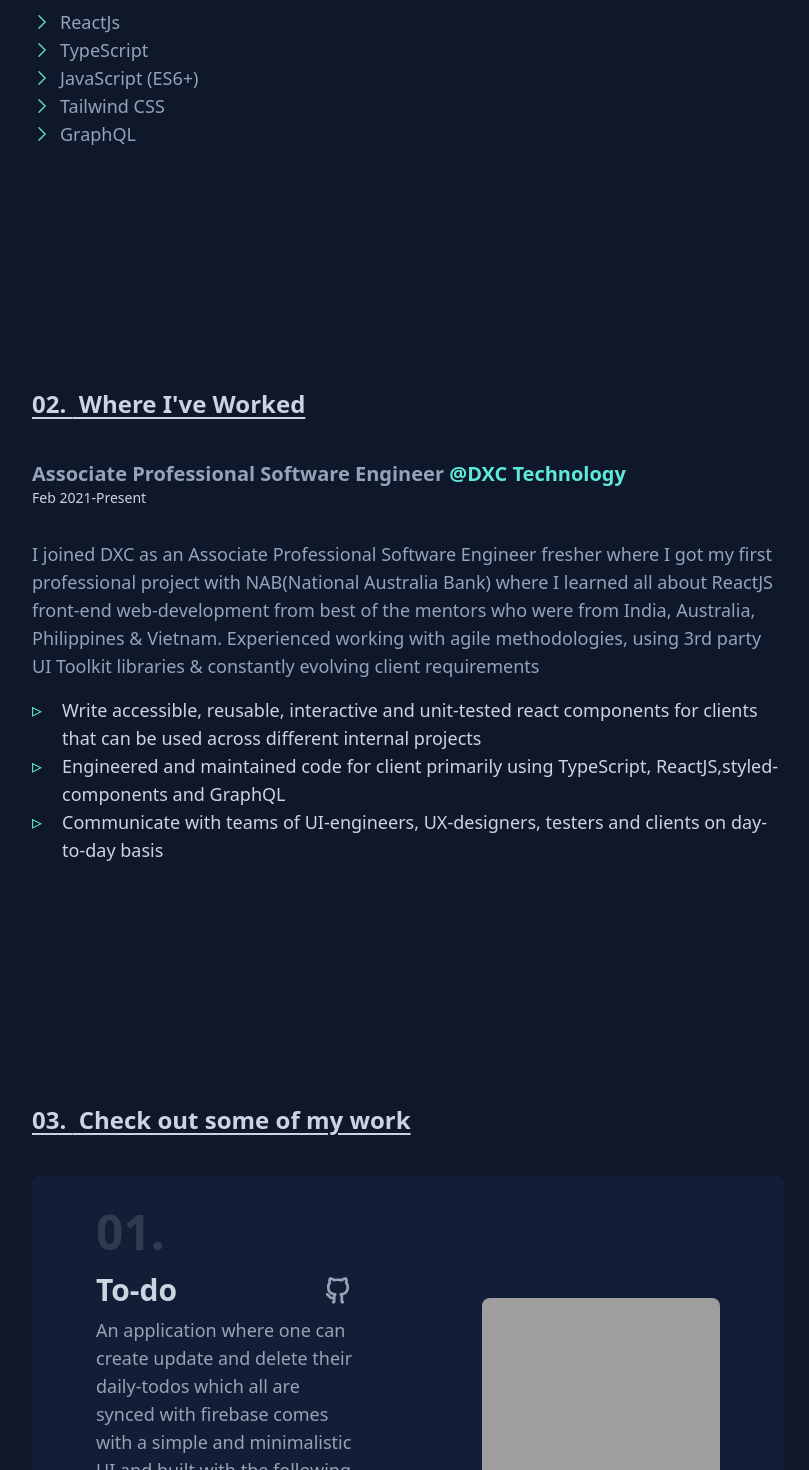
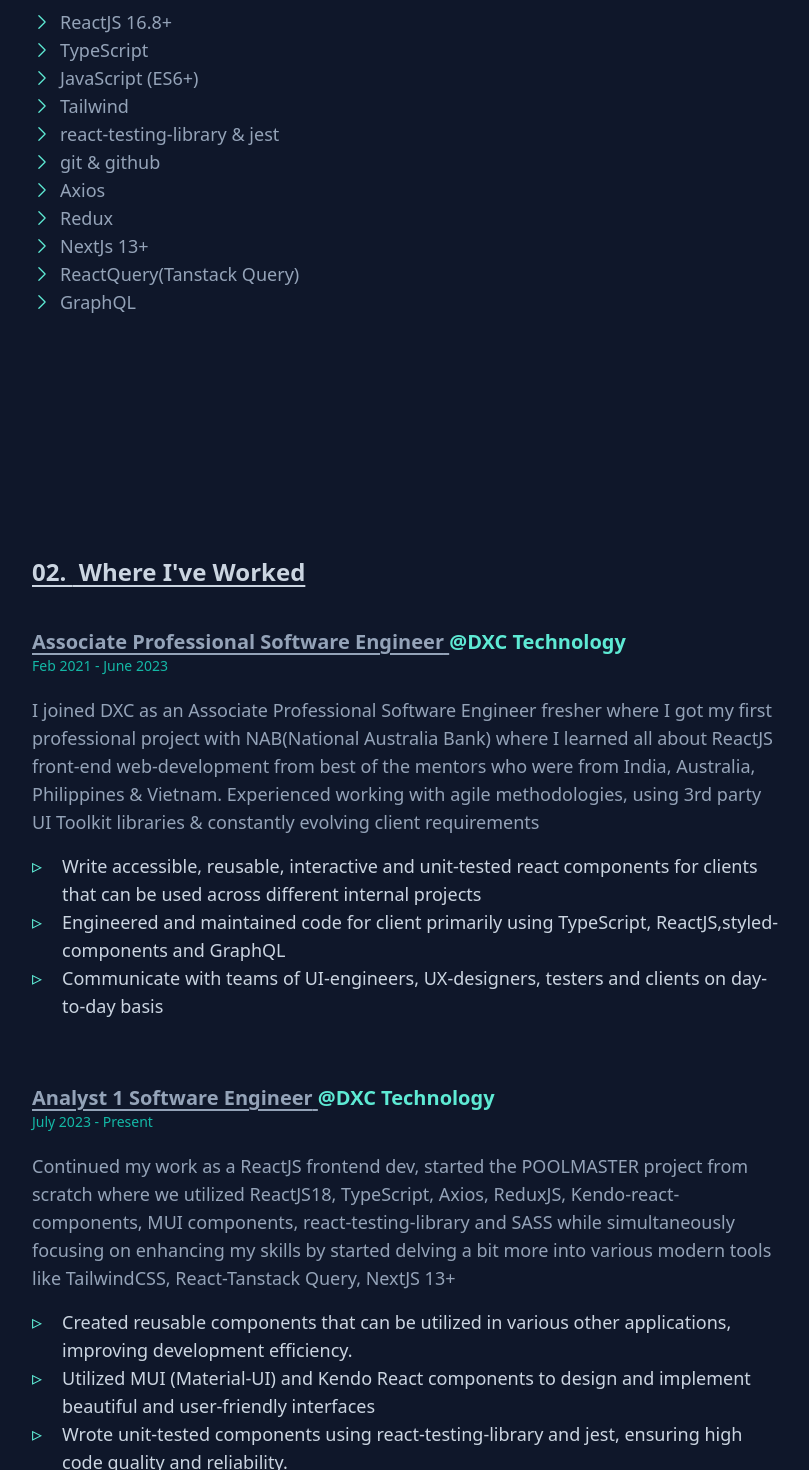
Before and after one commit to Shubham052000/portfolio-web-app, a React (Vite) app: page / in a window 1280 px wide. Shown: the part 1440-2910 px from the top of the page, without its empty margins (232-1041 px from the left). Built offline with nearby package versions, Linux system fonts and the light colour scheme; grey boxes are pictures that could not be loaded.

Commit message:
work experience update with minor tweaks (#13)

```diff
--- a/src/components/AboutMe.tsx
+++ b/src/components/AboutMe.tsx
@@ -1,3 +1,17 @@
+const skills = [
+  "ReactJS 16.8+",
+  "TypeScript",
+  "JavaScript (ES6+)",
+  "Tailwind",
+  "react-testing-library & jest",
+  "git & github",
+  "Axios",
+  "Redux",
+  "NextJs 13+",
+  "ReactQuery(Tanstack Query)",
+  "GraphQL",
+]
+
 const AboutMe = () => {
   return (
     <section id="about" className="text-sm md:text-lg">
@@ -12,6 +26,7 @@
       </p>
       <p className="mb-3">Here are a few technologies I’ve been working with recently:</p>
       <ul>
+        {skills.map((skill) => (
           <li className="flex items-center gap-2">
             {" "}
             <svg
@@ -24,64 +39,9 @@
             >
               <path strokeLinecap="round" strokeLinejoin="round" d="M8.25 4.5l7.5 7.5-7.5 7.5" />
             </svg>
-          ReactJs
+            {skill}
           </li>
-        <li className="flex items-center gap-2">
-          {" "}
-          <svg
-            xmlns="http://www.w3.org/2000/svg"
-            fill="none"
-            viewBox="0 0 24 24"
-            strokeWidth={1.5}
-            stroke="currentColor"
-            className="h-5 w-5 text-accented-high"
-          >
-            <path strokeLinecap="round" strokeLinejoin="round" d="M8.25 4.5l7.5 7.5-7.5 7.5" />
-          </svg>
-          TypeScript
-        </li>
-        <li className="flex items-center gap-2">
-          {" "}
-          <svg
-            xmlns="http://www.w3.org/2000/svg"
-            fill="none"
-            viewBox="0 0 24 24"
-            strokeWidth={1.5}
-            stroke="currentColor"
-            className="h-5 w-5 text-accented-high"
-          >
-            <path strokeLinecap="round" strokeLinejoin="round" d="M8.25 4.5l7.5 7.5-7.5 7.5" />
-          </svg>
-          JavaScript (ES6+)
-        </li>
-        <li className="flex items-center gap-2">
-          {" "}
-          <svg
-            xmlns="http://www.w3.org/2000/svg"
-            fill="none"
-            viewBox="0 0 24 24"
-            strokeWidth={1.5}
-            stroke="currentColor"
-            className="h-5 w-5 text-accented-high"
-          >
-            <path strokeLinecap="round" strokeLinejoin="round" d="M8.25 4.5l7.5 7.5-7.5 7.5" />
-          </svg>
-          Tailwind CSS
-        </li>
-        <li className="flex items-center gap-2">
-          {" "}
-          <svg
-            xmlns="http://www.w3.org/2000/svg"
-            fill="none"
-            viewBox="0 0 24 24"
-            strokeWidth={1.5}
-            stroke="currentColor"
-            className="h-5 w-5 text-accented-high"
-          >
-            <path strokeLinecap="round" strokeLinejoin="round" d="M8.25 4.5l7.5 7.5-7.5 7.5" />
-          </svg>
-          GraphQL
-        </li>
+        ))}
       </ul>
     </section>
   )
--- a/src/components/Experience.tsx
+++ b/src/components/Experience.tsx
@@ -22,8 +22,8 @@
 
       {data.map((job: experienceProps) => {
         return (
-          <div key={job.id}>
-            <span className="text-sm font-semibold md:text-xl">{job.position} </span>
+          <div key={job.id} className="mb-16">
+            <span className="text-sm font-semibold underline underline-offset-4 md:text-xl">{job.position} </span>
             <a
               href={job.url}
               className="group text-sm font-semibold text-accented-high transition-all duration-300 ease-in-out md:text-xl"
@@ -35,7 +35,7 @@
                 {job.title}
               </span>
             </a>
-            <span className="mb-8 block text-xs text-primary md:text-sm">{job.tenure}</span>
+            <span className="mb-5 block text-xs text-accented-low md:text-sm">{job.tenure}</span>
 
             <p className="mb-4 text-sm md:text-lg">{job.description}</p>
 
--- a/src/components/Projects.tsx
+++ b/src/components/Projects.tsx
@@ -5,7 +5,7 @@
   return (
     <section id="work" className="mt-40 text-sm md:text-lg">
       <h2 className="text-md mb-10 pt-20 font-semibold text-primary underline underline-offset-4 md:text-2xl">
-        <span>03.&nbsp;</span> Check out some of my work
+        <span>03.&nbsp;</span> Check out some of my work (sorted from newest)
       </h2>
       <ul>
         {data.mainProjects.map((projectData, index) => (
--- a/src/static/experienceData.json
+++ b/src/static/experienceData.json
@@ -2,7 +2,7 @@
   {
     "id": 101,
     "title": "DXC Technology",
-    "tenure": "Feb 2021-Present",
+    "tenure": "Feb 2021 - June 2023",
     "position": "Associate Professional Software Engineer",
     "url": "https://dxc.com/us/en/",
     "description": "I joined DXC as an Associate Professional Software Engineer fresher where I got my first professional project with NAB(National Australia Bank) where I learned all about ReactJS front-end web-development from best of the mentors who were from India, Australia, Philippines & Vietnam. Experienced working with agile methodologies, using 3rd party UI Toolkit libraries & constantly evolving client requirements",
@@ -20,5 +20,31 @@
         "text": "Communicate with teams of UI-engineers, UX-designers, testers and clients on day-to-day basis"
       }
     ]
+  },
+  {
+    "id": 102,
+    "title": "DXC Technology",
+    "tenure": "July 2023 - Present",
+    "position": "Analyst 1 Software Engineer",
+    "url": "https://dxc.com/us/en/",
+    "description": "Continued my work as a ReactJS frontend dev, started the POOLMASTER project from scratch where we utilized ReactJS18, TypeScript, Axios, ReduxJS, Kendo-react-components, MUI components, react-testing-library and SASS while simultaneously focusing on enhancing my skills by started delving a bit more into various modern tools like TailwindCSS, React-Tanstack Query, NextJS 13+",
+    "bullets": [
+      {
+        "id": 201,
+        "text": "Created reusable components that can be utilized in various other applications, improving development efficiency."
+      },
+      {
+        "id": 202,
+        "text": "Utilized MUI (Material-UI) and Kendo React components to design and implement beautiful and user-friendly interfaces"
+      },
+      {
+        "id": 203,
+        "text": "Wrote unit-tested components using react-testing-library and jest, ensuring high code quality and reliability."
+      },
+      {
+        "id": 204,
+        "text": "Collaborated with backend developers to structure the correct data responses from the APIs ensuring smoothfrontend-backend integration."
+      }
+    ]
   }
 ]
--- a/src/static/projectData.json
+++ b/src/static/projectData.json
@@ -1,40 +1,40 @@
 {
   "mainProjects": [
     {
-      "id": 101,
-      "title": "To-do",
-      "image": "https://user-images.githubusercontent.com/31250818/192136981-3d9a37cd-fde9-48c0-a2a2-786101056347.png",
-      "toolsUsed": ["TypeScript", "React", "Redux", "Firebase"],
-      "sourceCode": "https://github.com/Shubham052000/ReactJS/tree/main/3-to-do-app",
-      "liveDemo": "https://to-do-typescript-59f0a.web.app/",
-      "description": "An application where one can create update and delete their daily-todos which  all are synced with firebase comes with a simple and minimalistic UI and built with the following tools."
+      "id": 120,
+      "title": "Aniyo-v2",
+      "image": "https://raw.githubusercontent.com/Shubham052000/aniyo-2.0-next/main/screenshots/Aniyo-2.0_50.jpg",
+      "toolsUsed": ["NextJs 13", "TypeScript", "shadcn ui components", "Jikan API", "Tailwind-CSS"],
+      "sourceCode": "https://github.com/Shubham052000/aniyo-2.0-next",
+      "liveDemo": "https://aniyo.netlify.app",
+      "description": "An application for animeheads: visit Aniyo to find and share your favorite anime through a variety of curated sections like Top anime of all time, Currently airing anime and Upcoming anime or with it's beautiful search page look up your faves and learn more bout 'em. Aniyo-v2 is built with the following tools."
+    },
+    {
+      "id": 110,
+      "title": "Great-Quotes",
+      "image": "https://raw.githubusercontent.com/Shubham052000/Web-Development/f93746c181905f41339d5b420bb46358f4c66e44/ReactJS/13Practicing-MultiPage-SPAs-with-react-router/Screenshots/greateQuotes.png",
+      "toolsUsed": ["ReactJs", "JavaScript", "Context API", "React-Router", "Firebase"],
+      "sourceCode": "https://github.com/Shubham052000/Web-Development/tree/main/ReactJS/13Practicing-MultiPage-SPAs-with-react-router",
+      "liveDemo": "https://great-quotes-8e617.web.app/quotes",
+      "description": "A quotes app where one can find, share, post their favorite quotes and also share what their feelings throught the comment section of the , built with the following tools."
     },
     {
       "id": 102,
       "title": "ReactMeals",
       "image": "https://user-images.githubusercontent.com/31250818/192115472-2f02ec64-bb67-48fd-bf35-8ccbbd09e63d.png",
-      "toolsUsed": ["JavaScript", "React", "Firebase"],
+      "toolsUsed": ["ReactJs", "JavaScript", "Firebase"],
       "sourceCode": "https://github.com/Shubham052000/ReactJS/tree/main/2-food-order-app",
       "liveDemo": "https://food-app-9a0c4.web.app/",
       "description": "A demo for a food ordering application where one can choose from a variety of dishes add to cart, built with the following tools."
     },
     {
-      "id": 110,
-      "title": "Great-Quotes",
-      "image": "https://raw.githubusercontent.com/Shubham052000/Web-Development/f93746c181905f41339d5b420bb46358f4c66e44/ReactJS/13Practicing-MultiPage-SPAs-with-react-router/Screenshots/greateQuotes.png",
-      "toolsUsed": ["JavaScript", "React", "Context API", "React-Router", "Firebase"],
-      "sourceCode": "https://github.com/Shubham052000/Web-Development/tree/main/ReactJS/13Practicing-MultiPage-SPAs-with-react-router",
-      "liveDemo": "https://great-quotes-8e617.web.app/quotes",
-      "description": "A quotes app where one can find, share, post their favorite quotes and also share what their feelings throught the comment section of the , built with the following tools."
-    },
-    {
-      "id": 120,
-      "title": "Aniyo-v2",
-      "image": "https://raw.githubusercontent.com/Shubham052000/aniyo-2.0-next/main/screenshots/Aniyo-2.0_50.jpg",
-      "toolsUsed": ["TypeScript", "NextJS13", "shadcn components", "Jikan API", "Tailwind-CSS"],
-      "sourceCode": "https://github.com/Shubham052000/aniyo-2.0-next",
-      "liveDemo": "https://aniyo.netlify.app",
-      "description": "An application for animeheads: visit Aniyo to find and share your favorite anime through a variety of curated sections like Top anime of all time, Currently airing anime and Upcoming anime or with it's beautiful search page look up your faves and learn more bout 'em. Aniyo-v2 is built with the following tools."
+      "id": 101,
+      "title": "To-do",
+      "image": "https://user-images.githubusercontent.com/31250818/192136981-3d9a37cd-fde9-48c0-a2a2-786101056347.png",
+      "toolsUsed": ["ReactJs", "TypeScript", "Redux", "Firebase"],
+      "sourceCode": "https://github.com/Shubham052000/ReactJS/tree/main/3-to-do-app",
+      "liveDemo": "https://to-do-typescript-59f0a.web.app/",
+      "description": "An application where one can create update and delete their daily-todos which  all are synced with firebase comes with a simple and minimalistic UI and built with the following tools."
     }
   ],
   "extras": [
```
Also changed, not shown: 1 other file (tests, documents, lock files or other folders). Lines whose indentation alone changed are shown as unchanged.
